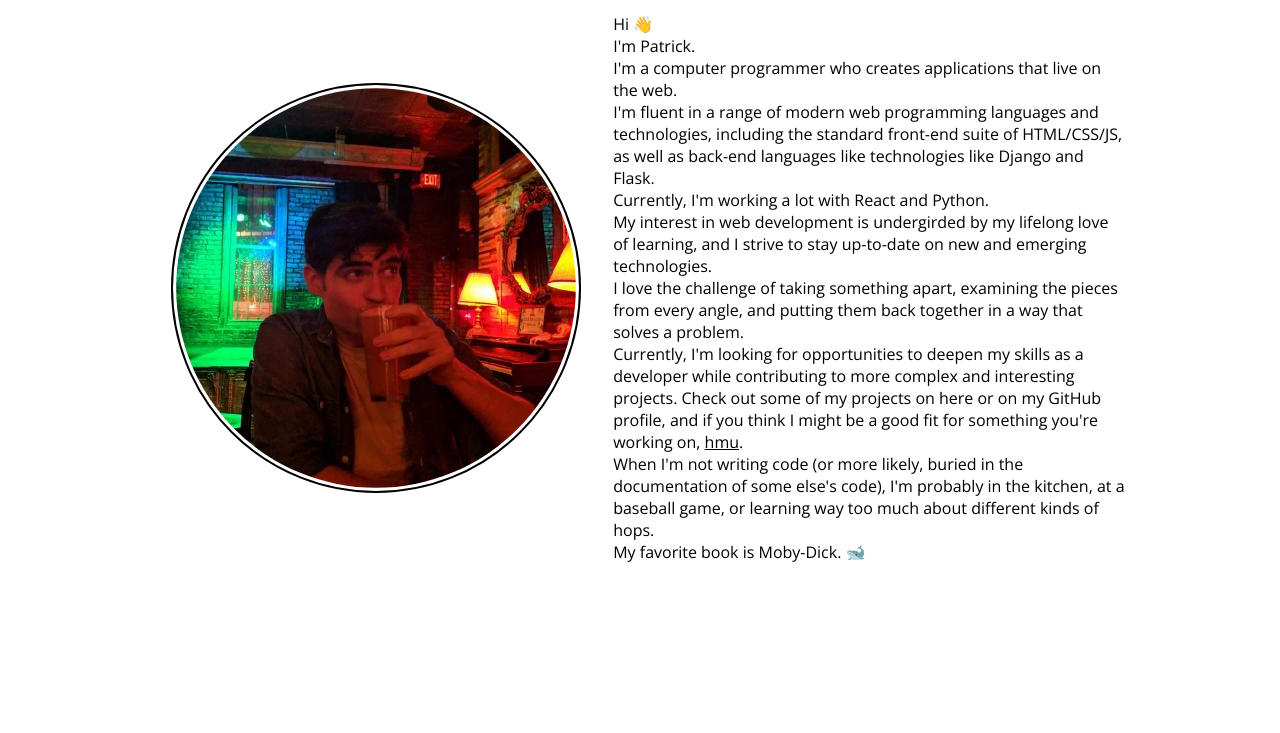
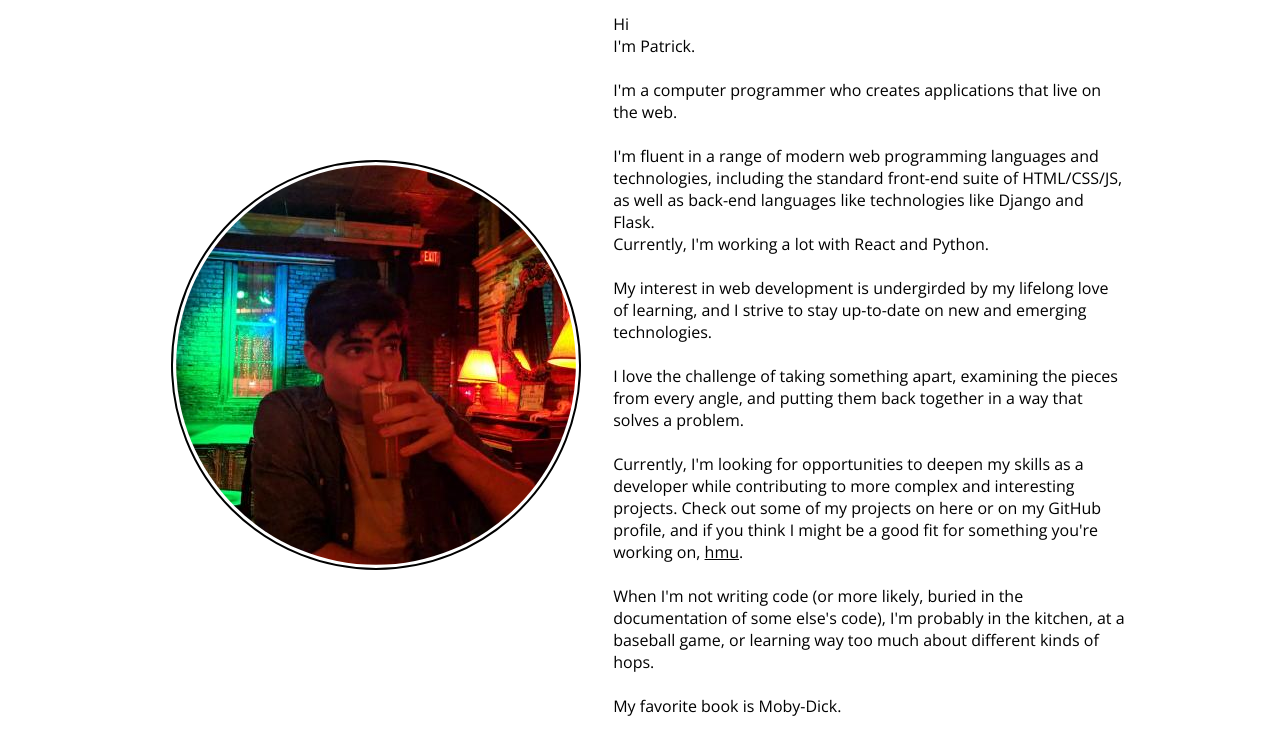
Before and after one commit to ptrkbrn/carnitas-taco, a website: page index.html in a window 1280 px wide. Both pictures are taken after a click on the button "About". Shown: the part 133-866 px from the top of the page. Before the commit the page ends 800 px from the top, so only its background shows below. Drawn offline with nearby package versions, Linux system fonts and the light colour scheme.

Commit message:
style changes in about section

```diff
--- a/index.html
+++ b/index.html
@@ -53,16 +53,16 @@
                 <h1>About</h1>
                 <div>
                     <img src="static/images/profile.jpeg" alt="Picture of Patrick Breen">
-                    <p>Hi 👋 <br>
-                        I'm Patrick. <br>
-                        I'm a computer programmer who creates applications that live on the web. <br>
+                    <p>Hi<br>
+                        I'm Patrick. <br><br>
+                        I'm a computer programmer who creates applications that live on the web. <br><br>
                         I'm fluent in a range of modern web programming languages and technologies, including the standard front-end suite of HTML/CSS/JS, as well as back-end languages like technologies like Django and Flask.<br>
-                        Currently, I'm working a lot with React and Python.<br>
-                        My interest in web development is undergirded by my lifelong love of learning, and I strive to stay up-to-date on new and emerging technologies.<br>
-                        I love the challenge of taking something apart, examining the pieces from every angle, and putting them back together in a way that solves a problem.<br>
-                        Currently, I'm looking for opportunities to deepen my skills as a developer while contributing to more complex and interesting projects. Check out some of my projects on here or on my GitHub profile, and if you think I might be a good fit for something you're working on, <a href="mailto:hi@ptrkbrn.com">hmu</a>.<br>
-                        When I'm not writing code (or more likely, buried in the documentation of some else's code), I'm probably in the kitchen, at a baseball game, or learning way too much about different kinds of hops.<br>
-                        My favorite book is Moby-Dick. 🐋</p>
+                        Currently, I'm working a lot with React and Python.<br><br>
+                        My interest in web development is undergirded by my lifelong love of learning, and I strive to stay up-to-date on new and emerging technologies.<br><br>
+                        I love the challenge of taking something apart, examining the pieces from every angle, and putting them back together in a way that solves a problem.<br><br>
+                        Currently, I'm looking for opportunities to deepen my skills as a developer while contributing to more complex and interesting projects. Check out some of my projects on here or on my GitHub profile, and if you think I might be a good fit for something you're working on, <a href="mailto:hi@ptrkbrn.com">hmu</a>.<br><br>
+                        When I'm not writing code (or more likely, buried in the documentation of some else's code), I'm probably in the kitchen, at a baseball game, or learning way too much about different kinds of hops.<br><br>
+                        My favorite book is Moby-Dick.</p>
                 </div>
            </section>
             <section id="contact" class="page lightMode hidden">
```
